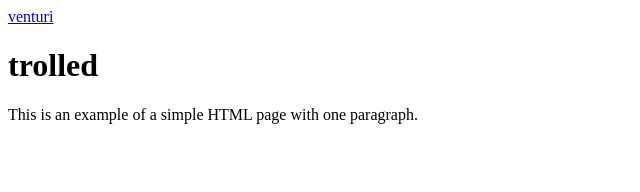
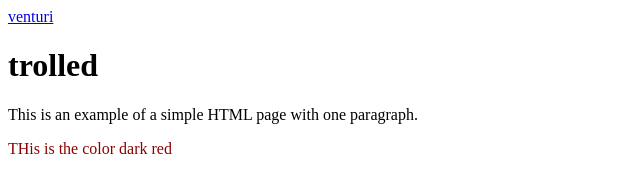
Before and after one commit to venturitube/venturitube.github.io, a plain HTML site: page index.html in a window 1280 px wide. Shown: the whole page, without its empty margins (0-640 px from the left). Drawn offline with Linux system fonts and the light colour scheme.

Commit message:
another up

```diff
--- a/index.html
+++ b/index.html
@@ -7,5 +7,6 @@
         <a href="https://venturi.tube">venturi</a>
         <h1>trolled</h1>
         <p>This is an example of a simple HTML page with one paragraph.</p>
+        <p style="color: darkred;">THis is the color dark red</p>
     </body>
 </html>
```
